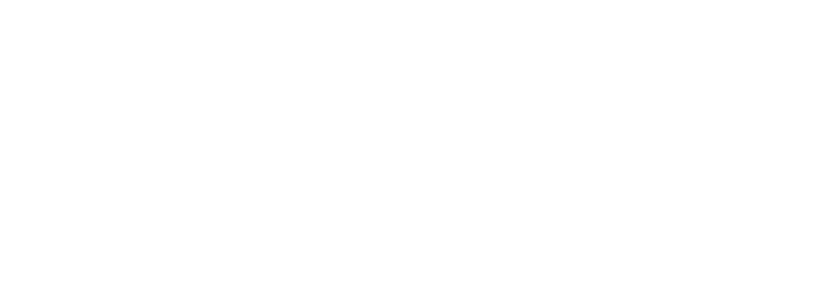
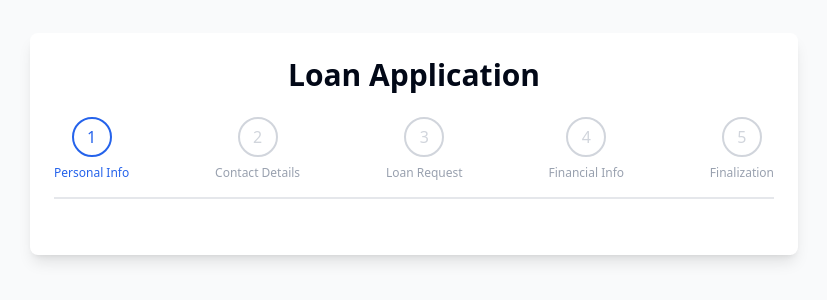
Before and after one commit to reid-harrisson/loan-wizard, a React (Vite) app: page /personal-info in a window 1280 px wide. Shown: the part 256-556 px from the top of the page, without its empty margins (226-1053 px from the left). Built offline with nearby package versions, Linux system fonts and the light colour scheme.

Commit message:
feat: add layout

```diff
--- a/package.json
+++ b/package.json
@@ -22,6 +22,7 @@
     "react": "^19.0.0",
     "react-dom": "^19.0.0",
     "react-hook-form": "^7.54.2",
+    "react-router-dom": "^7.2.0",
     "tailwind-merge": "^3.0.2",
     "tailwindcss": "^4.0.9"
   },
--- a/src/App.tsx
+++ b/src/App.tsx
@@ -1,5 +1,24 @@
+import { Routes, Route, Navigate } from "react-router-dom";
+import { Toaster } from "@/components/ui/toaster";
+import Layout from "./components/Layout";
+
 function App() {
-  return <></>;
+  return (
+    <>
+      <Routes>
+        <Route path="/" element={<Layout />}>
+          <Route index element={<Navigate to="/personal-info" replace />} />
+          <Route path="personal-info" element={<></>} />
+          <Route path="contact-details" element={<></>} />
+          <Route path="loan-request" element={<></>} />
+          <Route path="financial-info" element={<></>} />
+          <Route path="finalization" element={<></>} />
+          <Route path="success" element={<></>} />
+        </Route>
+      </Routes>
+      <Toaster />
+    </>
+  );
 }
 
 export default App;
--- /dev/null
+++ b/src/components/Layout.tsx
@@ -0,0 +1,42 @@
+import { Outlet } from "react-router-dom";
+import { useLocation } from "react-router-dom";
+import StepIndicator from "./StepIndicator";
+
+const Layout = () => {
+  const location = useLocation();
+
+  // Map routes to step numbers
+  const getStepFromPath = (path: string): number => {
+    const routes: Record<string, number> = {
+      "/personal-info": 1,
+      "/contact-details": 2,
+      "/loan-request": 3,
+      "/financial-info": 4,
+      "/finalization": 5,
+      "/success": 6,
+    };
+    return routes[path] || 1;
+  };
+
+  const currentStepNumber = getStepFromPath(location.pathname);
+
+  return (
+    <div className="min-h-screen bg-gray-50 flex flex-col items-center justify-center p-4">
+      <div className="w-full max-w-3xl bg-white rounded-lg shadow-lg p-6">
+        <h1 className="text-3xl font-bold text-center mb-6">
+          Loan Application
+        </h1>
+
+        {location.pathname !== "/success" && (
+          <StepIndicator currentStep={currentStepNumber} />
+        )}
+
+        <div className="mt-8">
+          <Outlet />
+        </div>
+      </div>
+    </div>
+  );
+};
+
+export default Layout;
--- /dev/null
+++ b/src/components/StepIndicator.tsx
@@ -0,0 +1,61 @@
+import { CheckIcon } from "lucide-react";
+
+interface StepIndicatorProps {
+  currentStep: number;
+}
+
+const StepIndicator = ({ currentStep }: StepIndicatorProps) => {
+  const steps = [
+    { number: 1, title: "Personal Info" },
+    { number: 2, title: "Contact Details" },
+    { number: 3, title: "Loan Request" },
+    { number: 4, title: "Financial Info" },
+    { number: 5, title: "Finalization" },
+  ];
+
+  return (
+    <div className="w-full">
+      <div className="flex items-center justify-between">
+        {steps.map((step) => (
+          <div key={step.number} className="flex flex-col items-center">
+            <div
+              className={`flex items-center justify-center w-10 h-10 rounded-full border-2 ${
+                step.number < currentStep
+                  ? "bg-primary text-primary-foreground border-primary"
+                  : step.number === currentStep
+                  ? "border-primary text-primary"
+                  : "border-gray-300 text-gray-300"
+              }`}
+            >
+              {step.number < currentStep ? (
+                <CheckIcon className="w-5 h-5" />
+              ) : (
+                step.number
+              )}
+            </div>
+            <span
+              className={`mt-2 text-xs ${
+                step.number <= currentStep ? "text-primary" : "text-gray-400"
+              }`}
+            >
+              {step.title}
+            </span>
+          </div>
+        ))}
+      </div>
+      <div className="relative flex items-center justify-between mt-4">
+        <div className="absolute left-0 right-0 h-0.5 bg-gray-200" />
+        {steps.map((step) => (
+          <div
+            key={step.number}
+            className={`w-1/5 h-0.5 ${
+              step.number <= currentStep ? "bg-primary" : "bg-gray-200"
+            }`}
+          />
+        ))}
+      </div>
+    </div>
+  );
+};
+
+export default StepIndicator;
--- a/src/main.tsx
+++ b/src/main.tsx
@@ -1,10 +1,13 @@
-import { StrictMode } from "react";
-import { createRoot } from "react-dom/client";
+import React from "react";
+import ReactDOM from "react-dom/client";
+import { BrowserRouter } from "react-router-dom";
 import App from "./App";
 import "./index.css";
 
-createRoot(document.getElementById("root")!).render(
-  <StrictMode>
-    <App />
-  </StrictMode>
+ReactDOM.createRoot(document.getElementById("root") as HTMLElement).render(
+  <React.StrictMode>
+    <BrowserRouter>
+      <App />
+    </BrowserRouter>
+  </React.StrictMode>
 );
```
Also changed, not shown: 1 other file (tests, documents, lock files or other folders).
